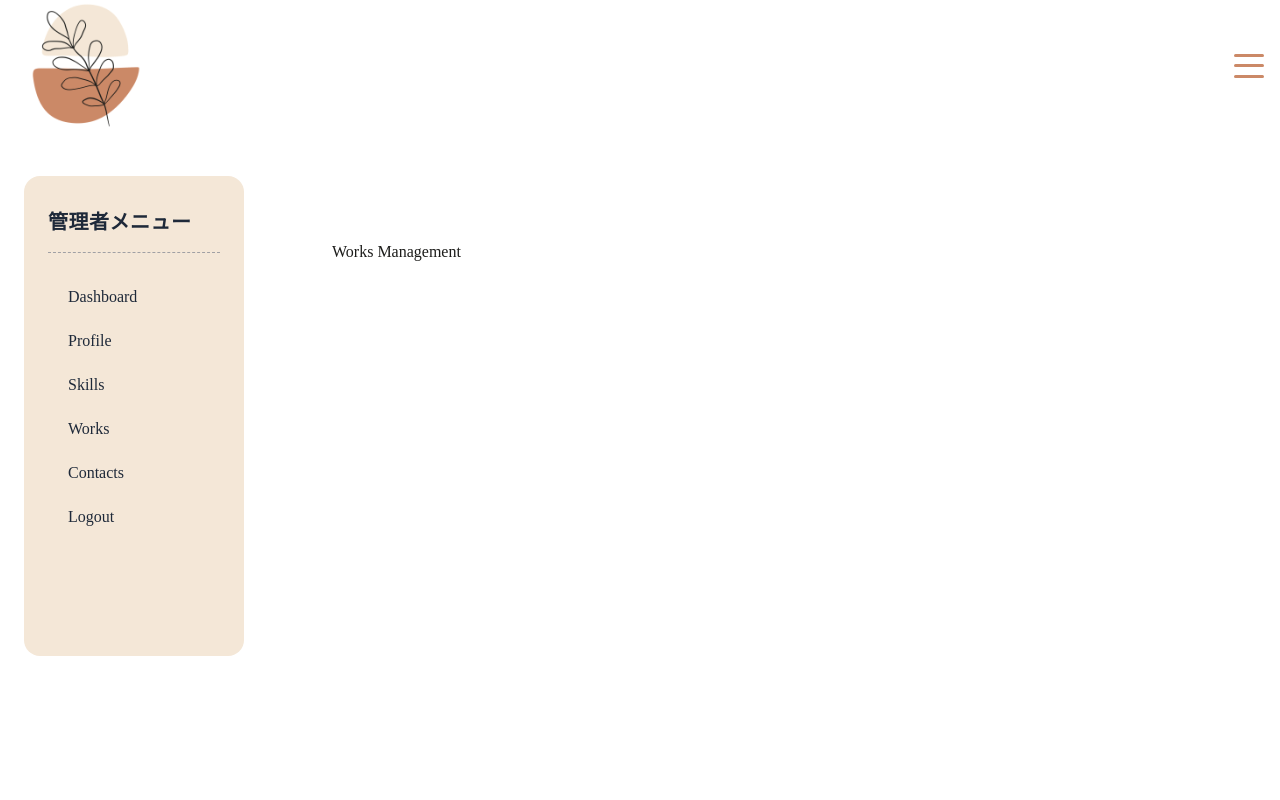
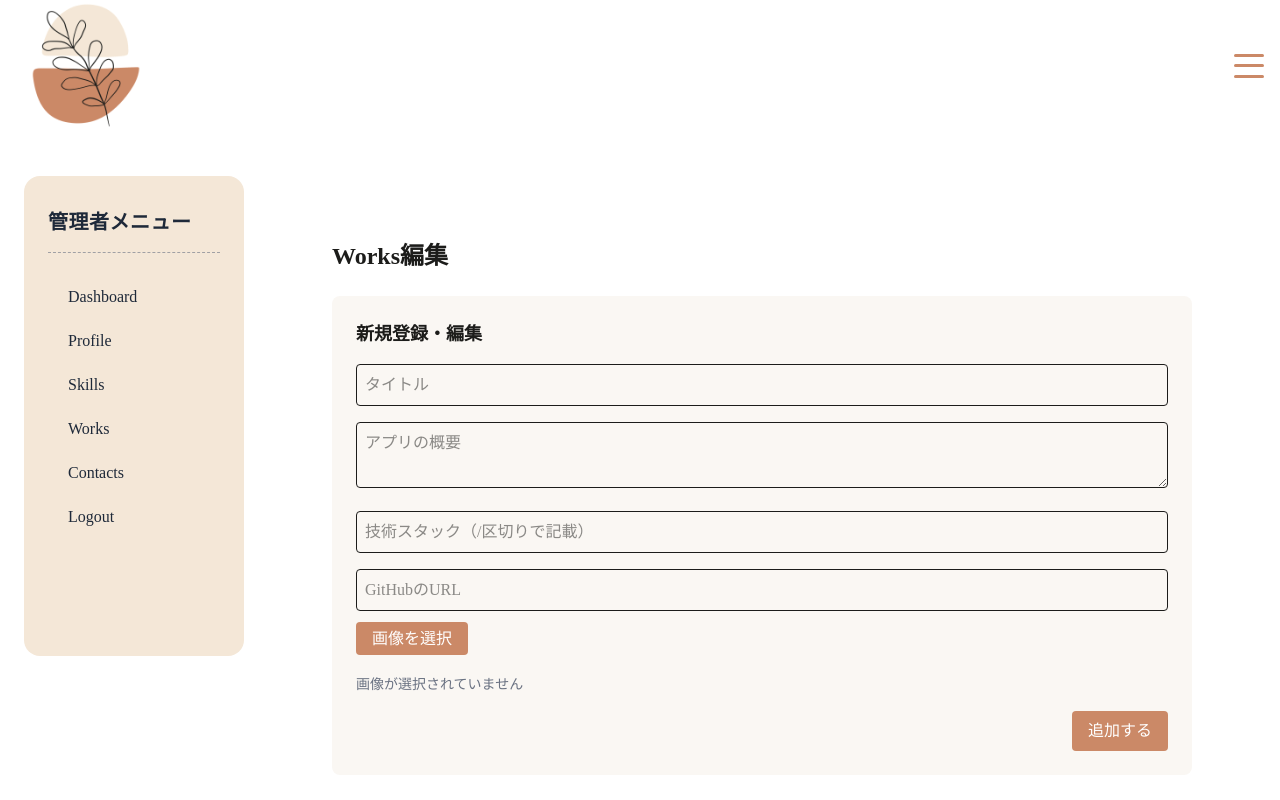
Before and after one commit to SAORI0216/Portfolio, a Next.js app in the folder frontend/: page /admin/dashboard/works in a window 1280 px wide. Shown: the top 800 px of the page. Built offline with nearby package versions, Linux system fonts and the light colour scheme; no server answers; a web font is replaced by a local one.

Commit message:
worksを編集できるように実装

```diff
--- a/frontend/app/admin/dashboard/works/page.tsx
+++ b/frontend/app/admin/dashboard/works/page.tsx
@@ -1,3 +1,234 @@
+"use client";
+
+import React, { useState,useEffect } from "react";
+import { ref,uploadBytes,getDownloadURL } from "firebase/storage";
+import { storage } from "@/lib/firebase";
+
+type Work = {
+  id:number;
+  title:string;
+  description:string | null;
+  tech_stack:string | null;
+  github_url:string | null;
+  image_url:string | null;
+}
+
+
 export default function WorkssPage() {
-  return <div className="p-8">Works Management</div>;
+  const [works,setWorks] = useState<Work[]>([]);
+  const [title,setTitle] = useState("");
+  const [description,setDescription] = useState("");
+  const [techStack,setTechStack] = useState("");
+  const [githubUrl,setGithubUrl] = useState("");
+  const [imageUrl,setImageUrl] = useState("");
+  const [editingId,setEditingId] = useState<number | null>(null);
+  const [previewUrl,setPreviewUrl] = useState<string | null>(null);
+  const [isUploading,setIsUploading] = useState(false);
+  const [fileName,setFileName] = useState("");
+
+  useEffect(() => {
+    fetchWorks();
+  },[]);
+
+  // GET
+  const fetchWorks = async() => {
+    const res = await fetch(`${process.env.NEXT_PUBLIC_API_URL}/works`);
+    const data = await res.json();
+    setWorks(data);
+  };
+  // POST & PUT
+  const handleSubmit = async() => {
+    if(!title){
+      alert("タイトルを入力してください");
+      return;
+    }
+    const method = editingId ? "PUT" : "POST"
+    const url = editingId ? `${process.env.NEXT_PUBLIC_API_URL}/works/${editingId}` : `${process.env.NEXT_PUBLIC_API_URL}/works`
+
+    await fetch(url,{
+      method,
+      headers:{
+        "Content-Type":"application/json",
+      },
+      body:JSON.stringify({
+        title,
+        description,
+        tech_stack:techStack,
+        github_url:githubUrl,
+        image_url:imageUrl,
+      }),
+    });
+
+    // 🌱フォームをリセットする
+    setEditingId(null)
+    setTitle("");
+    setDescription("");
+    setTechStack("");
+    setGithubUrl("");
+    setImageUrl("");
+
+    fetchWorks();
+  }
+
+  //DELETE
+  const handleDelete= async(id:number) => {
+    const comfirmDelete = confirm("本当に削除しますか？");
+    if(!comfirmDelete) return;
+
+    await fetch(`${process.env.NEXT_PUBLIC_API_URL}/works`,{
+      method:"DELETE",
+    });
+
+    fetchWorks();
+  }
+  //画像アップロード
+  const handleImageUpload = async(
+    e:React.ChangeEvent<HTMLInputElement>
+  ) => {
+    if(!e.target.files) return;
+
+    const file = e.target.files[0];
+    setFileName(file.name);
+
+    //🌱プレビュー用URL生成
+    const localPreview = URL.createObjectURL(file);
+    setPreviewUrl(localPreview);
+
+    try{
+      setIsUploading(true);
+
+      const strageRef = ref(storage,`works/${Date.now()}_${file.name}`);
+      await uploadBytes(strageRef,file);
+
+      const downloadURL = await getDownloadURL(strageRef);
+      setImageUrl(downloadURL);
+    } catch(error) {
+      console.error("画像アップロード失敗",error);
+      alert("画像アップロードに失敗しました");
+    } finally {
+      setIsUploading(false);
+    }
+  };
+
+
+  return (
+  <div className="p-8">
+    <h1 className="text-2xl font-bold mb-6">Works編集</h1>
+    {/* 追加・編集フォーム */}
+    <div className="mb-8 p-6 bg-[#faf7f3] rounded-lg space-y-4">
+      <h2 className="text-lg font-semibold">新規登録・編集</h2>
+      <input
+        type="text"
+        placeholder="タイトル"
+        value={title}
+        onChange={(e) => setTitle(e.target.value)}
+        className="w-full border p-2 rounded focus:outline-none focus:ring-2 focus:ring-[#1c1c1a]"
+      />
+      <textarea
+        placeholder="アプリの概要"
+        value={description}
+        onChange={(e) => setDescription(e.target.value)}
+        className="w-full border p-2 rounded focus:outline-none focus:ring-2 focus:ring-[#1c1c1a]"
+      />
+      <input
+        type="text"
+        placeholder="技術スタック（/区切りで記載）"
+        value={techStack}
+        onChange={(e) => setTechStack(e.target.value)}
+        className="w-full border p-2 rounded focus:outline-none focus:ring-2 focus:ring-[#1c1c1a]"
+      />
+      <input
+        type="text"
+        placeholder="GitHubのURL"
+        value={githubUrl}
+        onChange={(e) => setGithubUrl(e.target.value)}
+        className="w-full border p-2 rounded focus:outline-none focus:ring-2 focus:ring-[#1c1c1a]"
+      />
+      <label className="inline-block">
+        <span className="px-4 py-2 bg-[#cb8967] text-white rounded cursor-pointer">
+          画像を選択
+        </span>
+        <input
+          type="file"
+          accept="image/*"
+          className="hidden"
+          onChange={handleImageUpload}
+        />
+      </label>
+      <p className="text-sm text-gray-500 mt-2">{fileName || "画像が選択されていません"}</p>
+      {/* 🌱画像アップロード中 */}
+      {previewUrl && (
+        <div className="mt-4">
+          <img
+            src={previewUrl}
+            alt="preview"
+            className="w-32 h-32 object-cover rounded"
+          />
+        </div>
+      )}
+      {isUploading && (
+        <p className="text-blue-600 mt-2">画像アップロード中</p>
+      )}
+
+      <div className="flex justify-end">
+        <button
+        onClick={handleSubmit}
+        disabled={isUploading}
+        className="bg-[#cb8967] text-white px-4 py-2 rounded hover:opacity-80 cursor-pointer disabled:bg-gray-400 disabled:cursor-not-allowed"
+        >
+        {isUploading ? "画像アップロード中..." : editingId ? "更新する" : "追加する"}
+        </button>
+      </div>
+
+    </div>
+    <div className="space-y-4">
+      {works.map((work) =>(
+        <div key={work.id} className="p-4 border rounded-lg flex justify-between items-center">
+          <div>
+            <p className="font-semibold">{work.title}</p>
+            <p className="">{work.description}</p>
+          </div>
+          <div className="space-x-2">
+            <button
+              onClick={() => {
+                setEditingId(work.id);
+                setTitle(work.title);
+                setDescription(work.description ?? "");
+                setTechStack(work.tech_stack ?? "");
+                setGithubUrl(work.github_url ?? "");
+                setImageUrl(work.image_url ?? "");
+
+              }}
+              className="text-[#cb8967] cursor-pointer"
+            >
+              編集
+            </button>
+            <button
+              onClick={() =>handleDelete(work.id)}
+              className="text-red-500 cursor-pointer"
+            >
+              削除
+            </button>
+            {/* 🌱フォームをリセットする */}
+            <button
+              onClick={() => {
+                setEditingId(null);
+                setTitle("");
+                setDescription("");
+                setTechStack("");
+                setGithubUrl("");
+                setImageUrl("");
+                setPreviewUrl(null);
+                setFileName("");
+                }}
+              className="text-[#a9a9a9] cursor-pointer"
+            >
+              キャンセル
+            </button>
+          </div>
+        </div>
+      ))}
+    </div>
+  </div>
+  );
 }
--- a/frontend/lib/firebase.ts
+++ b/frontend/lib/firebase.ts
@@ -1,4 +1,5 @@
-import { initializeApp } from "firebase/app";
+import { initializeApp } from "firebase/app"
+import { getStorage } from "firebase/storage";
 
 const firebaseConfig = {
   apiKey: process.env.NEXT_PUBLIC_FIREBASE_API_KEY,
@@ -9,4 +10,5 @@ const firebaseConfig = {
   appId: process.env.NEXT_PUBLIC_FIREBASE_APP_ID,
 };
 
-export const app = initializeApp(firebaseConfig);
+const app = initializeApp(firebaseConfig);
+export const storage = getStorage(app);
```
Also changed, not shown: 2 other files (tests, documents, lock files or other folders).
